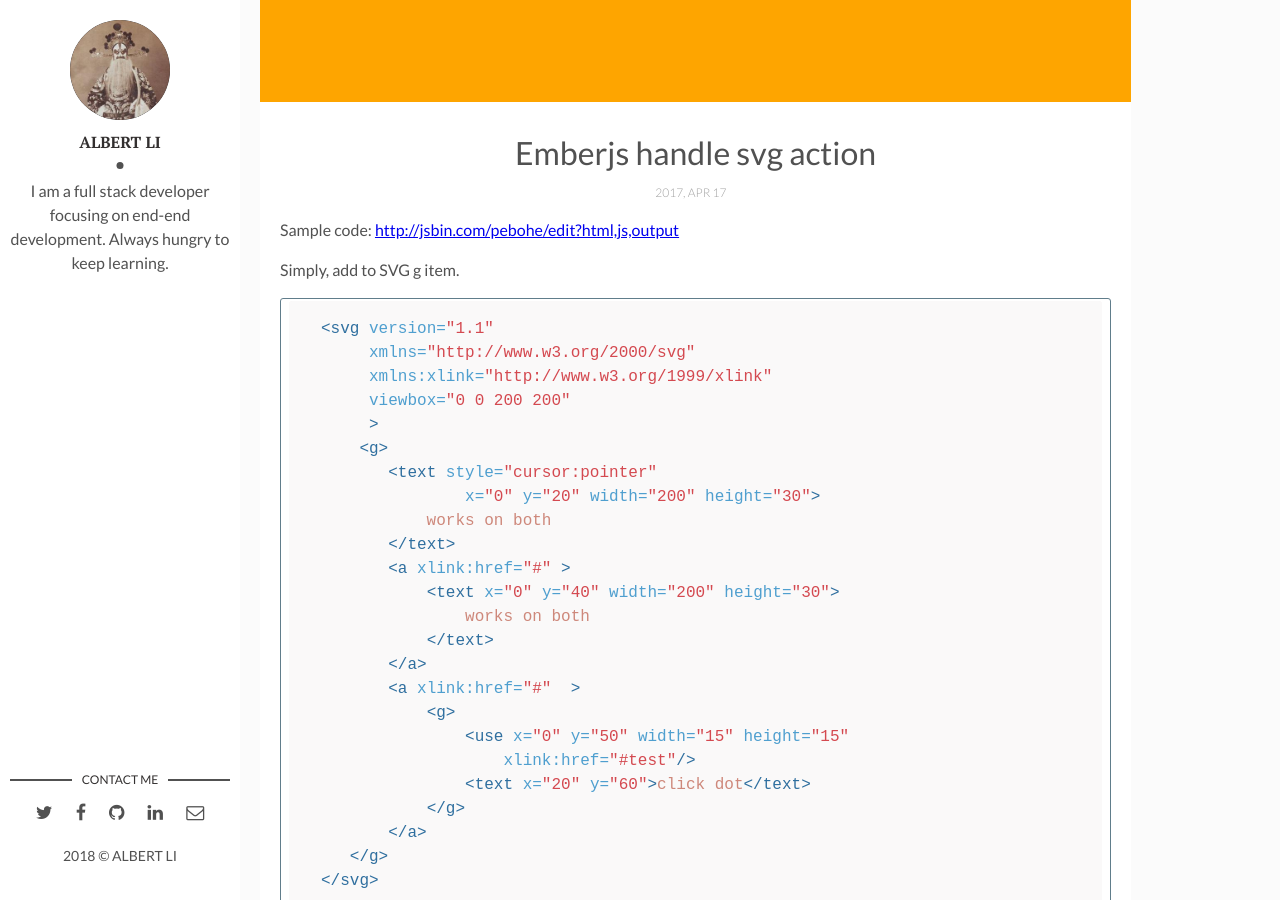
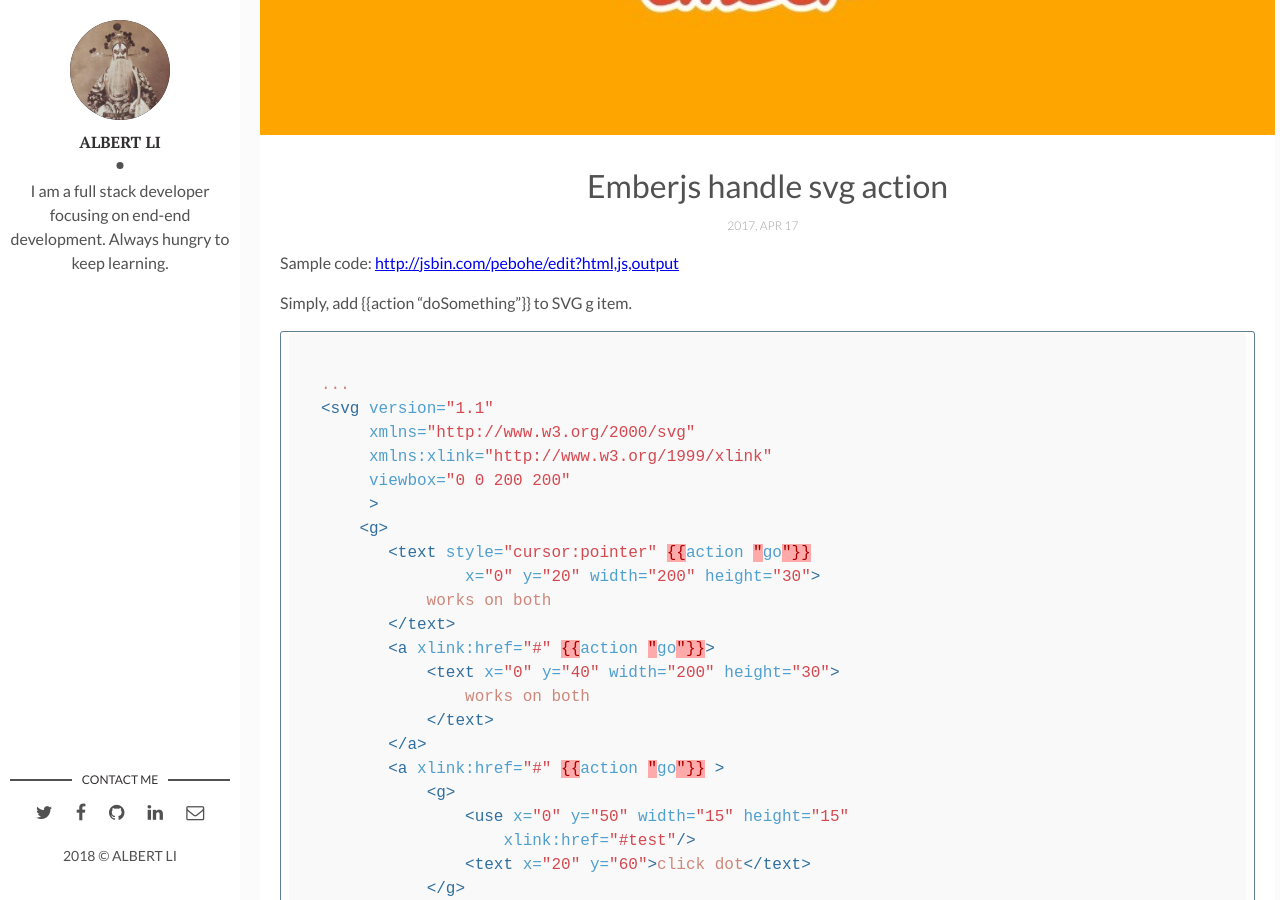
Before and after one commit to systembugtj/systembugtj.github.io, a Jekyll site: the page built from _posts/2017-02-21-emberjs-handle-svg-action.markdown, in a window 1280 px wide and 900 px high, scrolled down 385 px. Built offline with Jekyll 4.4.1, drawn with Linux system fonts in a browser that asks for light colours.

Commit message:
fix {{ }} output

````diff
--- a/_posts/2017-02-21-emberjs-handle-svg-action.markdown
+++ b/_posts/2017-02-21-emberjs-handle-svg-action.markdown
@@ -9,8 +9,11 @@
 
 Sample code: <http://jsbin.com/pebohe/edit?html,js,output>
 
-Simply, add {{action “doSomething”}} to SVG g item.
+Simply, add {% raw %}{{action “doSomething”}}{% endraw %}  to SVG g item.
+{% raw %}
 ```html
+
+...
 <svg version="1.1"
      xmlns="http://www.w3.org/2000/svg"
      xmlns:xlink="http://www.w3.org/1999/xlink"
@@ -36,3 +39,4 @@
    </g>
 </svg>
 ```
+{% endraw %}
````
